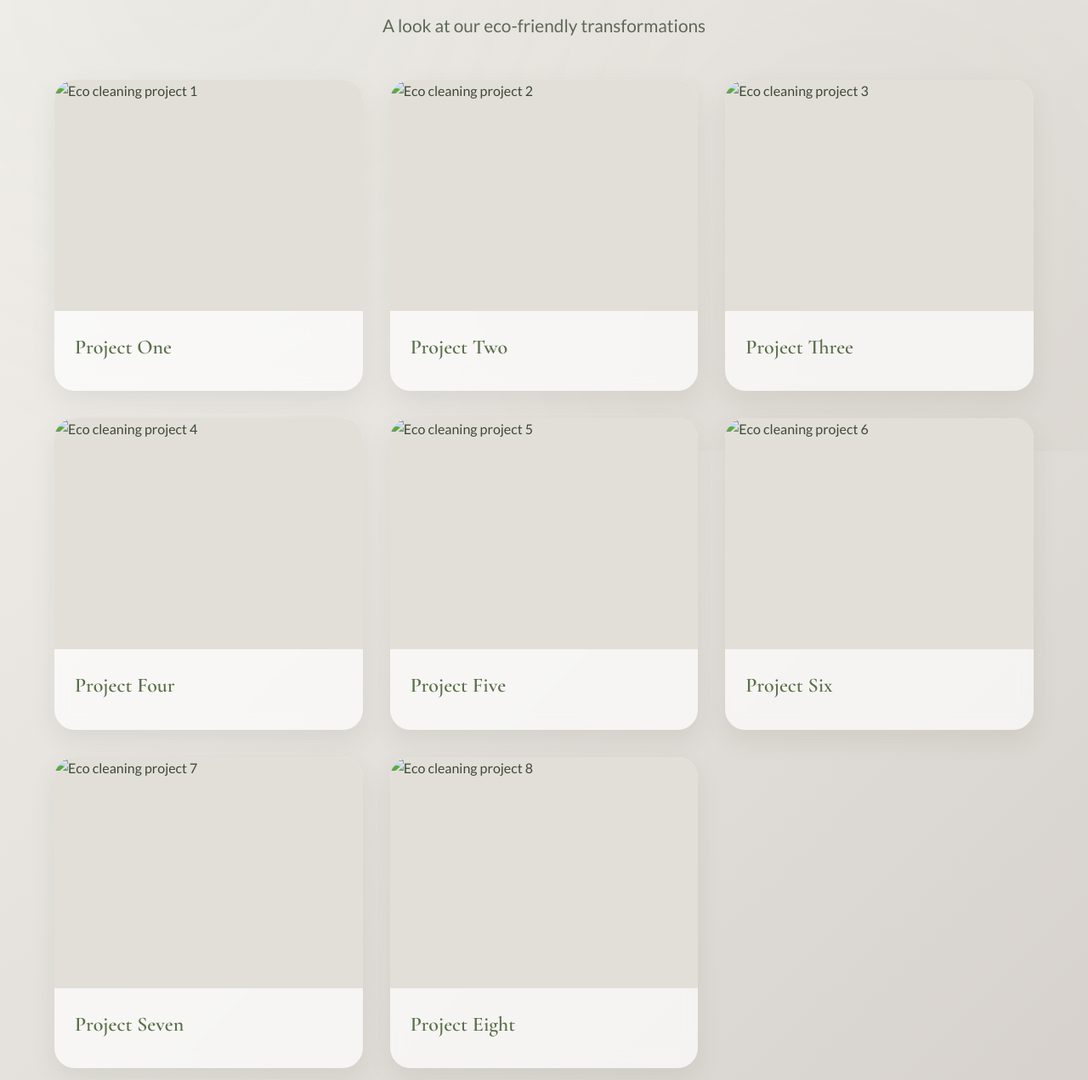
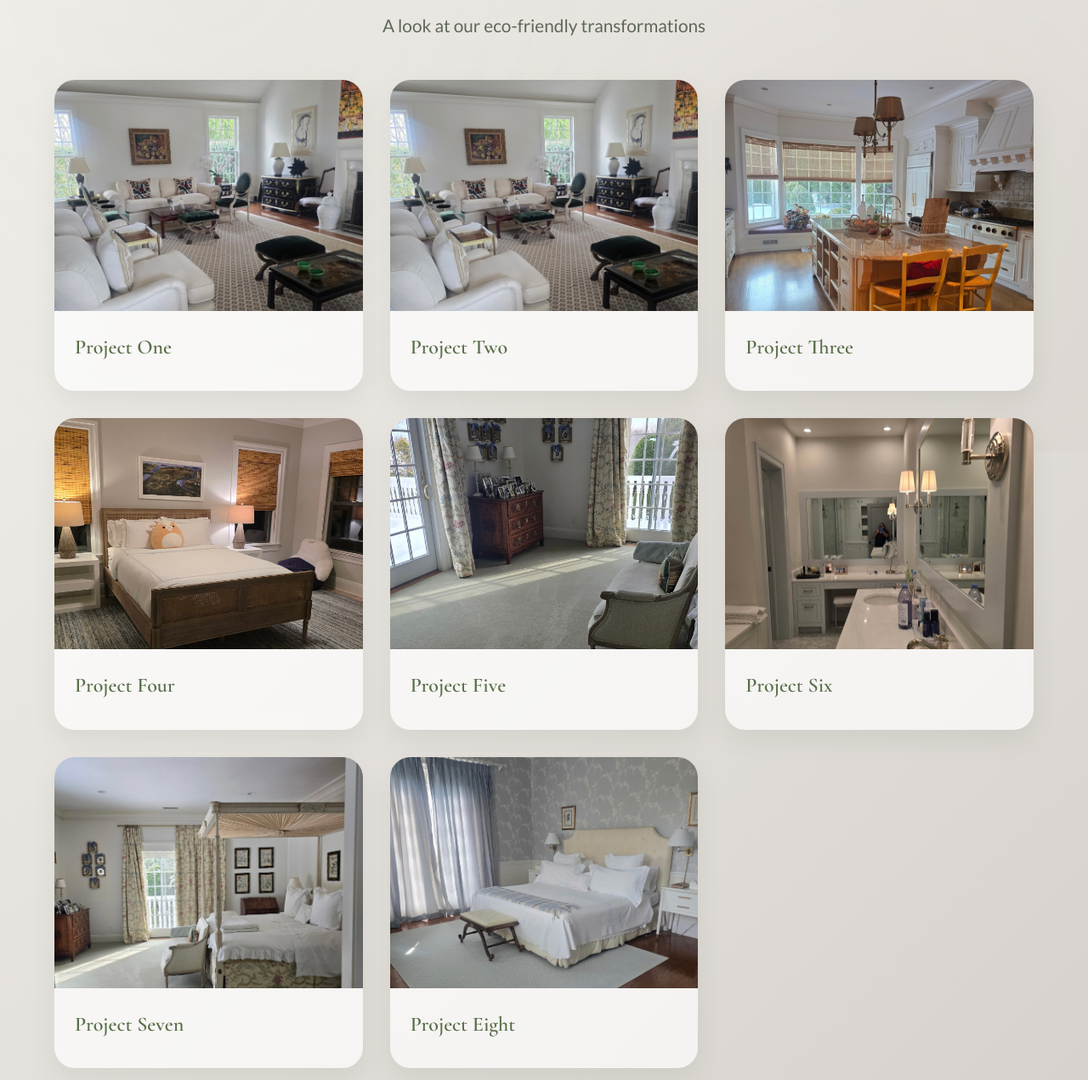
Before and after one commit to Jcperd32/Alice-s-Ecocleaning, a plain HTML site: page examples.html in a window 1280 px wide. Shown: the part 269-1540 px from the top of the page at 85% size. Drawn offline with nearby package versions, Linux system fonts and the light colour scheme; the site is published under a folder, as on GitHub Pages, so addresses that start at the root find nothing.

Commit message:
Update examples.html

```diff
--- a/examples.html
+++ b/examples.html
@@ -32,7 +32,7 @@
             <div class="gallery-grid" id="galleryGrid">
                 <div class="gallery-card">
                     <div class="card-image">
-                        <img src="/reference/img1.jpg" alt="Eco cleaning project 1" loading="lazy">
+                        <img src="reference/img1.jpg" alt="Eco cleaning project 1" loading="lazy">
                     </div>
                     <div class="card-caption">
                         <h3>Project One</h3>
@@ -41,7 +41,7 @@
 
                 <div class="gallery-card">
                     <div class="card-image">
-                        <img src="/reference/img1.jpg" alt="Eco cleaning project 2" loading="lazy">
+                        <img src="reference/img1.jpg" alt="Eco cleaning project 2" loading="lazy">
                     </div>
                     <div class="card-caption">
                         <h3>Project Two</h3>
@@ -50,7 +50,7 @@
 
                 <div class="gallery-card">
                     <div class="card-image">
-                        <img src="/reference/img3.jpg" alt="Eco cleaning project 3" loading="lazy">
+                        <img src="reference/img3.jpg" alt="Eco cleaning project 3" loading="lazy">
                     </div>
                     <div class="card-caption">
                         <h3>Project Three</h3>
@@ -59,7 +59,7 @@
 
                 <div class="gallery-card">
                     <div class="card-image">
-                        <img src="/reference/img6.jpg" alt="Eco cleaning project 4" loading="lazy">
+                        <img src="reference/img6.jpg" alt="Eco cleaning project 4" loading="lazy">
                     </div>
                     <div class="card-caption">
                         <h3>Project Four</h3>
@@ -68,7 +68,7 @@
 
                 <div class="gallery-card">
                     <div class="card-image">
-                        <img src="/reference/img4.jpg" alt="Eco cleaning project 5" loading="lazy">
+                        <img src="reference/img4.jpg" alt="Eco cleaning project 5" loading="lazy">
                     </div>
                     <div class="card-caption">
                         <h3>Project Five</h3>
@@ -77,7 +77,7 @@
 
                 <div class="gallery-card">
                     <div class="card-image">
-                        <img src="/reference/img5.jpg" alt="Eco cleaning project 6" loading="lazy">
+                        <img src="reference/img5.jpg" alt="Eco cleaning project 6" loading="lazy">
                     </div>
                     <div class="card-caption">
                         <h3>Project Six</h3>
@@ -86,7 +86,7 @@
 
                 <div class="gallery-card">
                     <div class="card-image">
-                        <img src="/reference/img7.jpg" alt="Eco cleaning project 7" loading="lazy">
+                        <img src="reference/img7.jpg" alt="Eco cleaning project 7" loading="lazy">
                     </div>
                     <div class="card-caption">
                         <h3>Project Seven</h3>
@@ -95,7 +95,7 @@
 
                 <div class="gallery-card">
                     <div class="card-image">
-                        <img src="/reference/img8.jpg" alt="Eco cleaning project 8" loading="lazy">
+                        <img src="reference/img8.jpg" alt="Eco cleaning project 8" loading="lazy">
                     </div>
                     <div class="card-caption">
                         <h3>Project Eight</h3>
```
